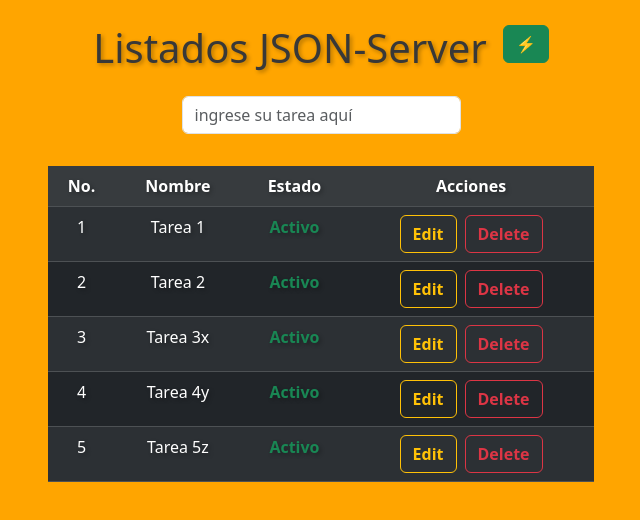
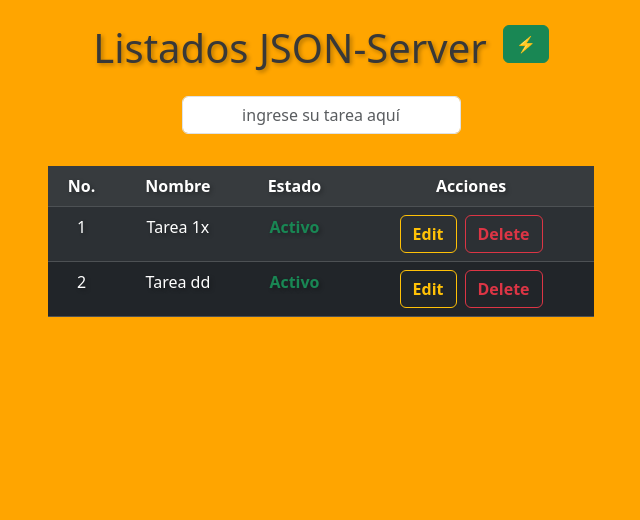
Before and after one commit to RDPA-GitHub/TodoList-Vue, a Vue app: page / in a window 1280 px wide. Shown: the top 520 px of the page, without its empty margins (319-959 px from the left). Built offline with nearby package versions, Linux system fonts and the light colour scheme; data requests are answered from the project's data file.

Commit message:
Actualizacion del proyeto, Fecha: 19/02/2024

```diff
--- a/src/App.vue
+++ b/src/App.vue
@@ -1,7 +1,7 @@
 <template>
   <div id="app">
     <div class="d-flex justify-content-center">
-      <Todo :msg=  "cambio ?  'Listados JSON-Server' : 'Listados JSON-Placeholder & JSON-Server'" />
+      <Todo :msg="cambio ? 'Listados JSON-Server' : 'Listados JSON-Placeholder & JSON-Server'" />
       <div class="d-flex align-items-center mt-2">
         <button title="Mostrando Usuarios Estáticos" class="ms-3"
           :class="['btn', datos.length > 0 ? 'btn-secondary' : 'btn-success', 'fw-bold']" @click="ListaOculta()">
@@ -16,8 +16,8 @@
         <div class="col-md-12">
 
           <div class="d-flex justify-content-center">
-            <input @keyup.enter="Crear()" placeholder="ingrese su tarea aquí" type="text" class="form-control w-25 text-centergti "
-              v-model="Tarea.title" />
+            <input @keyup.enter="Crear()" placeholder="ingrese su tarea aquí" type="text"
+              class="form-control w-25 text-center " v-model="Tarea.title" />
           </div>
 
         </div>
@@ -53,7 +53,7 @@
       <div class="row mt-3 d-flex justify-content-center">
         <div class="col-md-12 table-responsive w-50">
           <table class="table table-dark table-striped">
-            <thead class="table-active tabla" >
+            <thead class="table-active tabla">
               <tr class="text-center">
 
                 <th>No.</th>
@@ -67,7 +67,7 @@
               <tr class="text-center" v-for="(value, index) in usuarios" :key="index">
 
                 <td>{{ index + 1 }}</td>
-                <td>{{ value.title }}</td>
+                <td>{{ value.title || 'Vacío' }}</td>
                 <td :class="[value.active ? 'text-success fw-bold' : 'text-danger fw-bold']">
                   {{ value.active ? 'Activo' : 'Inactivo' }}
                 </td>
@@ -126,7 +126,7 @@ export default {
         let Servidor = await axios.get(this.urls.jsonApi);
 
         this.datos = Servidor.data;
-        console.log(Servidor.data);
+        //console.log(Servidor.data);
       } catch (error) {
         console.log(error.message)
       }
@@ -138,7 +138,7 @@ export default {
         method: 'GET'
       }).then((Respuesta) => {
         this.usuarios = Respuesta.data;
-        console.log(JSON.stringify(this.usuarios, undefined, 3));
+        //console.log(JSON.stringify(this.usuarios, undefined, 3));
       })
         .catch((error) => console.log(error.message));
     },
@@ -148,24 +148,26 @@ export default {
         this.datos = [];
       } else {
         this.peticion();
-        this.cambio = !this.cambio;
+        this.datos.length ? this.cambio = !this.cambio : this.cambio;
       }
     },
     async Crear() {
-      console.log(this.Tarea);
+      console.log(this.Tarea.title);
+      if (this.Tarea.title != '') {
 
         try {
 
           let request = this.Tarea;
-
-        console.log(request);
+          //console.log(request);
 
           let Servidor = await axios.post(this.urls.severApi, request);
 
           this.datos = Servidor.data;
-        console.log(JSON.stringify(this.datos, undefined, 3));
+          //console.log(JSON.stringify(this.datos, undefined, 3));
         } catch (error) {
           console.error(error.message)
+        }
+
       }
 
       this.getUsers();
--- a/src/components/ModalBorrar.vue
+++ b/src/components/ModalBorrar.vue
@@ -11,7 +11,7 @@
             @click="closeModal"></button>
           </div>
           <div class="modal-body text-center">
-            Estás seguro que quieres borrar <strong class="text-danger">"{{ this.deleteTitle }}"</strong>?
+            Estás seguro que quieres borrar <strong class="text-danger">"{{ this.deleteTitle || 'Vacío'}}"</strong>?
           </div>
           <div class="modal-footer">
             <button type="button" class="btn btn-danger fw-bold" data-bs-dismiss="modal"
@@ -40,7 +40,7 @@ export default {
     async DeleteTask() {
       try {
         let response = await axios.delete(`${this.api}/${this.taskId}`);
-        console.log(JSON.stringify(response.data, undefined, 3));
+        if(response.status == 200) console.log(  this.deleteTitle  + ' fue eliminado con exito!');
       } catch (error) {
         console.error('Error al eliminar:', error.message);
       }
--- a/src/data/db.json
+++ b/src/data/db.json
@@ -1,28 +1,13 @@
 {
   "posts": [
     {
-      "id": "63d4",
-      "title": "Tarea 1",
+      "id": "e72c",
+      "title": "Tarea 1x",
       "active": true
     },
     {
-      "id": "989d",
-      "title": "Tarea 2",
-      "active": true
-    },
-    {
-      "id": "8a25",
-      "title": "Tarea 3x",
-      "active": true
-    },
-    {
-      "id": "7c80",
-      "title": "Tarea 4y",
-      "active": true
-    },
-    {
-      "id": "f34f",
-      "title": "Tarea 5z",
+      "id": "ac2c",
+      "title": "Tarea dd",
       "active": true
     }
   ]
```
Lines whose indentation alone changed are shown as unchanged.
